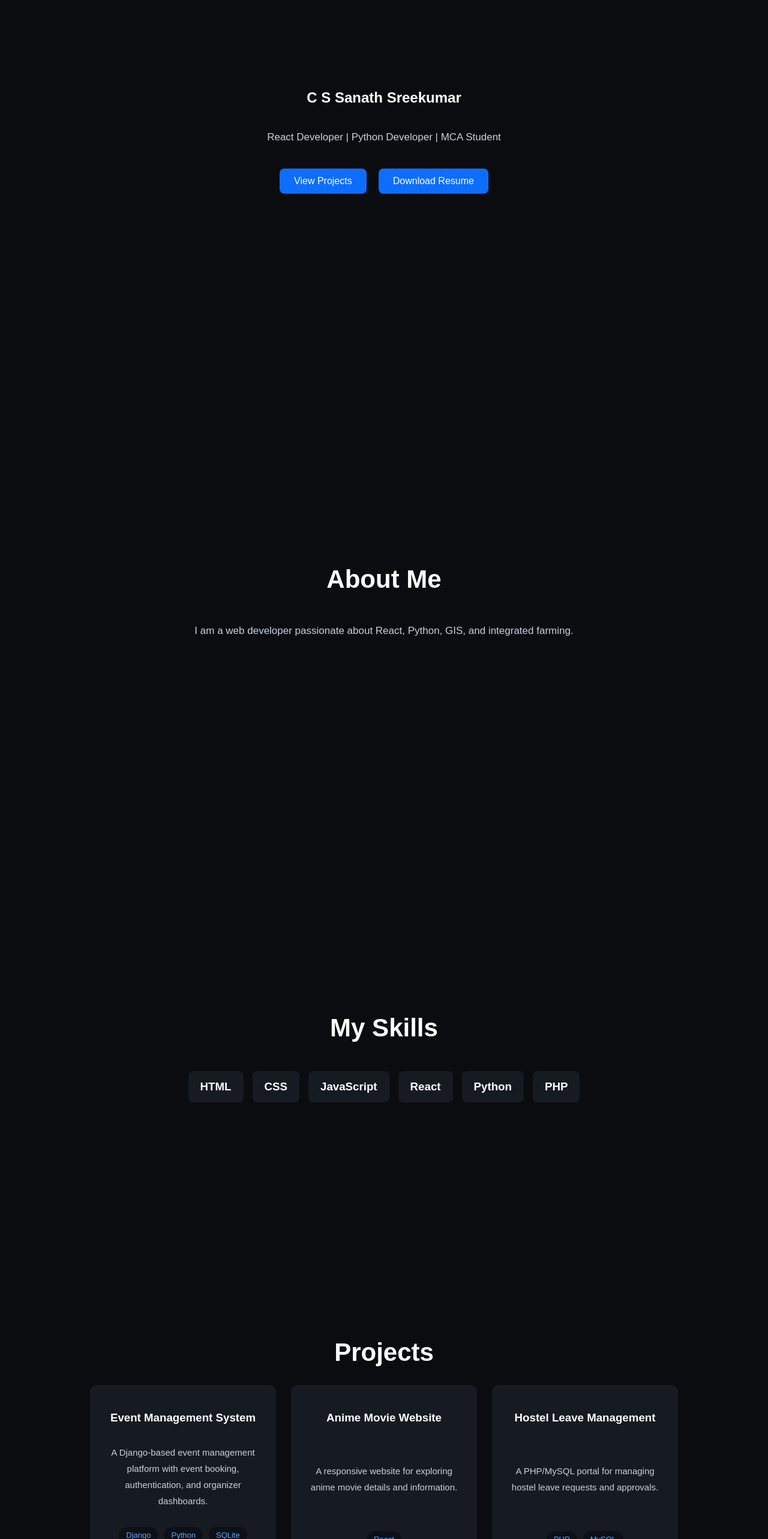
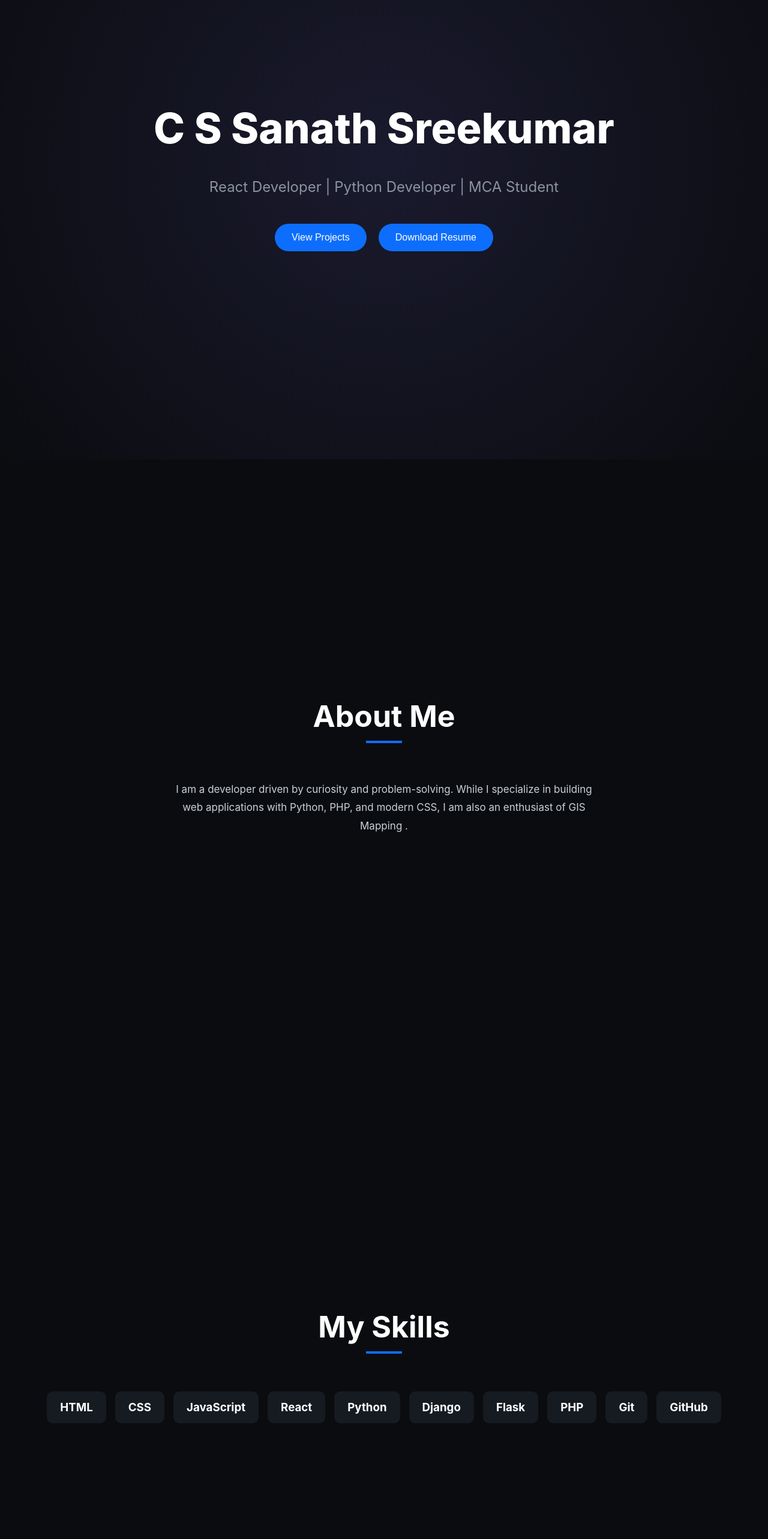
Before and after one commit to sanath2003git/portfolio-react, a React (Vite) app: page / in a window 1280 px wide. Shown: the part 234-2800 px from the top of the page at 60% size. Built offline with nearby package versions, Linux system fonts and the light colour scheme.

Commit message:
functional React portfolio version

```diff
--- a/src/components/About.jsx
+++ b/src/components/About.jsx
@@ -1,14 +1,30 @@
 function About() {
+
   return (
-    <section id="about" className="reveal">
-      <h2>About Me</h2>
 
-      <p>
-        I am a web developer passionate about
-        React, Python, GIS, and integrated farming.
-      </p>
+    <section
+      id="about"
+      className="reveal"
+    >
+
+      <h2 className="section-title">
+        About Me
+      </h2>
+
+       <p>
+          I am a developer driven by curiosity and
+          problem-solving. While I specialize in
+          building web applications with Python,
+          PHP, and modern CSS, I am also an
+          enthusiast of GIS Mapping .
+        </p>
+
+
+
     </section>
+
   );
+
 }
 
 export default About;
--- a/src/components/Footer.jsx
+++ b/src/components/Footer.jsx
@@ -8,6 +8,10 @@ function Footer() {
         © 2026 C S Sanath Sreekumar
       </p>
 
+      <p>
+        Built with React
+      </p>
+
     </footer>
 
   );
--- a/src/components/Hero.jsx
+++ b/src/components/Hero.jsx
@@ -1,5 +1,3 @@
-import Button from './Button';
-
 function Hero() {
 
   return (
@@ -9,23 +7,29 @@ function Hero() {
       className="reveal"
     >
 
-      <h1>C S Sanath Sreekumar</h1>
+      <h1 className="hero-title">
+        C S Sanath Sreekumar
+      </h1>
 
-      <p>
+      <p className="hero-subtitle">
         React Developer | Python Developer | MCA Student
       </p>
 
       <div className="hero-buttons">
 
         <a href="#projects">
-          <Button text="View Projects" />
+          <button>
+            View Projects
+          </button>
         </a>
 
         <a
           href="/resume.pdf"
           download
         >
-          <Button text="Download Resume" />
+          <button>
+            Download Resume
+          </button>
         </a>
 
       </div>
--- a/src/components/ProjectCard.jsx
+++ b/src/components/ProjectCard.jsx
@@ -1,4 +1,9 @@
-function ProjectCard({ title, description, tech }) {
+function ProjectCard({
+  title,
+  description,
+  tech,
+  github
+}) {
 
   return (
 
@@ -24,9 +29,19 @@ function ProjectCard({ title, description, tech }) {
 
       </div>
 
-      <button>
-        View Project
-      </button>
+      {/* GitHub Button */}
+      <div className="project-buttons">
+
+        <a
+          href={github}
+          target="_blank"
+        >
+          <button>
+            GitHub
+          </button>
+        </a>
+
+      </div>
 
     </div>
 
--- a/src/components/Projects.jsx
+++ b/src/components/Projects.jsx
@@ -8,7 +8,9 @@ const projects = [
     description:
       "A Django-based event management platform with event booking, authentication, and organizer dashboards.",
 
-    tech: ["Django", "Python", "SQLite", "Bootstrap"]
+    tech: ["Django", "Python", "SQLite", "Bootstrap"],
+
+    github: "https://github.com/sanath2003git/event-management-system-2"
   },
 
   {
@@ -17,7 +19,9 @@ const projects = [
     description:
       "A responsive website for exploring anime movie details and information.",
 
-    tech: ["React"]
+    tech: ["React"],
+
+    github: "https://github.com/sanath2003git/movie_"
   },
 
   {
@@ -26,7 +30,9 @@ const projects = [
     description:
       "A PHP/MySQL portal for managing hostel leave requests and approvals.",
 
-    tech: ["PHP", "MySQL"]
+    tech: ["PHP", "MySQL"],
+
+    github: "https://github.com/sanath2003git/hostel-leave-management-system"
   },
 
   {
@@ -35,7 +41,9 @@ const projects = [
     description:
       "A Python Flask-based expense tracking application.",
 
-    tech: ["Python", "Flask"]
+    tech: ["Python", "Flask"],
+
+    github: "https://github.com/sanath2003git/Expense-tracker"
   }
 
 ];
@@ -46,7 +54,7 @@ function Projects() {
 
     <section id="projects" className="reveal">
 
-      <h2>Projects</h2>
+      <h2 className="section-title">Projects</h2>
 
       <div className="projects-container">
 
@@ -57,6 +65,7 @@ function Projects() {
             title={project.title}
             description={project.description}
             tech={project.tech}
+            github={project.github}
           />
 
         ))}
--- a/src/components/Skills.jsx
+++ b/src/components/Skills.jsx
@@ -4,21 +4,42 @@ const skills = [
   "JavaScript",
   "React",
   "Python",
-  "PHP"
+  "Django",
+  "Flask",
+  "PHP",
+  "Git",
+  "GitHub"
 ];
 
 function Skills() {
+
   return (
-    <section id="skills" className="reveal">
-      <h2>My Skills</h2>
+
+    <section
+      id="skills"
+      className="reveal"
+    >
+
+      <h2 className="section-title">
+        My Skills
+      </h2>
 
       <div className="skills-container">
+
         {skills.map((skill) => (
-  <h3 key={skill}>{skill}</h3>
+
+          <h3 key={skill}>
+            {skill}
+          </h3>
+
         ))}
+
       </div>
+
     </section>
+
   );
+
 }
 
 export default Skills;
--- a/src/index.css
+++ b/src/index.css
@@ -6,17 +6,27 @@ body {
   margin: 0;
   background-color: #0b0c10;
   color: white;
-  font-family: Arial, sans-serif;
+  font-family: 'Inter', Arial, sans-serif;
+}
+
+/* Container */
+
+.container {
+  width: 90%;
+  max-width: 1200px;
+  margin: auto;
 }
 
 /* Navbar */
 
 .navbar {
-  transition: 0.3s;
+  transition: all 0.3s ease;
 }
 
 .navbar.scrolled {
-  background-color: #0d1117;
+  background: rgba(13, 17, 23, 0.95);
+
+  backdrop-filter: blur(10px);
 
   box-shadow: 0 5px 20px rgba(0, 0, 0, 0.5);
 }
@@ -28,19 +38,28 @@ nav {
 
   padding: 20px 50px;
 
-  background-color: #161b22;
+  position: fixed;
 
-  position: sticky;
+  width: 100%;
+
   top: 0;
 
   z-index: 1000;
+
+  box-sizing: border-box;
+
+  background: rgba(11, 12, 16, 0.9);
+
+  backdrop-filter: blur(10px);
 }
 
 nav h1 {
-  font-size: 28px;
-  font-weight: bold;
+  font-size: 30px;
+  font-weight: 800;
 
   color: #0d6efd;
+
+  letter-spacing: 1px;
 }
 
 /* Desktop Menu */
@@ -48,7 +67,7 @@ nav h1 {
 .desktop-menu {
   display: flex;
 
-  gap: 25px;
+  gap: 30px;
 
   list-style: none;
 }
@@ -57,26 +76,20 @@ nav h1 {
   transition: 0.3s;
 }
 
-/* Links */
-
 .desktop-menu a,
 .mobile-menu a {
   text-decoration: none;
 
   color: white;
 
+  font-weight: 500;
+
   transition: 0.3s;
-
-  font-weight: 500;
 }
 
 .desktop-menu a:hover,
 .mobile-menu a:hover {
   color: #0d6efd;
-}
-
-.mobile-menu a:active {
-  opacity: 0.7;
 }
 
 /* Right Side */
@@ -107,9 +120,9 @@ nav h1 {
 
   gap: 18px;
 
-  width: 160px;
+  width: 170px;
 
-  box-shadow: 0 5px 20px rgba(0, 0, 0, 0.5);
+  box-shadow: 0 10px 30px rgba(0, 0, 0, 0.5);
 
   animation: fadeIn 0.3s ease;
 }
@@ -117,32 +130,74 @@ nav h1 {
 /* Sections */
 
 section {
-  min-height: 80vh;
+  min-height: 100vh;
 
-  padding: 60px 20px;
+  padding: 100px 20px;
 
   display: flex;
   flex-direction: column;
   justify-content: center;
   align-items: center;
 
-  gap: 20px;
-
   text-align: center;
 }
 
-h1 {
-  margin: 0;
+/* Hero */
+
+#home {
+  background:
+    radial-gradient(circle at center,
+    #1a1a2e 0%,
+    #0b0c10 100%);
 }
 
-h2 {
-  font-size: 42px;
+.hero-title {
+  font-size: 70px;
+
+  font-weight: 800;
 
   margin-bottom: 10px;
 }
 
+.hero-subtitle {
+  font-size: 24px;
+
+  color: #8b949e;
+
+  margin-bottom: 40px;
+}
+
+/* Section Titles */
+
+.section-title {
+  position: relative;
+
+  font-size: 50px;
+
+  margin-bottom: 60px;
+
+  font-weight: 700;
+}
+
+.section-title::after {
+  content: '';
+
+  position: absolute;
+
+  width: 60px;
+  height: 4px;
+
+  background-color: #0d6efd;
+
+  bottom: -15px;
+
+  left: 50%;
+
+  transform: translateX(-50%);
+}
+
 p {
-  max-width: 650px;
+  max-width: 700px;
 
   line-height: 1.8;
 
@@ -154,10 +209,11 @@ p {
 /* Buttons */
 
 button {
-  padding: 12px 24px;
+  padding: 14px 28px;
 
   border: none;
-  border-radius: 8px;
+
+  border-radius: 50px;
 
   background-color: #0d6efd;
 
@@ -166,6 +222,7 @@ button {
   cursor: pointer;
 
   font-size: 16px;
+
   font-weight: 500;
 
   transition: all 0.3s ease;
@@ -174,7 +231,25 @@ button {
 button:hover {
   background-color: #1f6feb;
 
-  transform: translateY(-2px);
+  transform: translateY(-3px);
+
+  box-shadow: 0 8px 20px rgba(13, 110, 253, 0.4);
+}
+
+/* Hero Buttons */
+
+.hero-buttons {
+  display: flex;
+
+  gap: 20px;
+
+  flex-wrap: wrap;
+
+  justify-content: center;
+}
+
+.hero-buttons a {
+  text-decoration: none;
 }
 
 /* Skills */
@@ -192,9 +267,9 @@ button:hover {
 .skills-container h3 {
   background-color: #161b22;
 
-  padding: 15px 20px;
+  padding: 15px 22px;
 
-  border-radius: 8px;
+  border-radius: 10px;
 
   transition: 0.3s;
 }
@@ -220,11 +295,13 @@ button:hover {
 .project-card {
   background-color: #161b22;
 
-  width: 260px;
+  border: 1px solid #30363d;
 
-  padding: 25px;
+  width: 280px;
 
-  border-radius: 12px;
+  padding: 30px;
+
+  border-radius: 16px;
 
   text-align: center;
 
@@ -233,19 +310,65 @@ button:hover {
   justify-content: space-between;
 
   transition: all 0.3s ease;
+
+  box-shadow: 0 5px 20px rgba(0,0,0,0.3);
 }
 
 .project-card:hover {
   transform: translateY(-10px);
 
-  box-shadow: 0 10px 30px rgba(0, 0, 0, 0.4);
+  border-color: #0d6efd;
+
+  box-shadow: 0 10px 30px rgba(0,0,0,0.5);
+}
+
+.project-card h3 {
+  margin-bottom: 15px;
 }
 
 .project-card p {
   font-size: 15px;
 }
 
-/* Back To Top Button */
+/* Tech Stack */
+
+.tech-stack {
+  display: flex;
+
+  flex-wrap: wrap;
+
+  gap: 10px;
+
+  justify-content: center;
+
+  margin-top: 15px;
+
+  margin-bottom: 20px;
+}
+
+.tech-badge {
+  background-color: #21262d;
+
+  color: #58a6ff;
+
+  padding: 6px 12px;
+
+  border-radius: 20px;
+
+  font-size: 13px;
+
+  font-weight: 500;
+
+  transition: 0.3s;
+}
+
+.tech-badge:hover {
+  transform: translateY(-3px);
+
+  background-color: #1c2128;
+}
+
+/* Back To Top */
 
 .top-button {
   position: fixed;
@@ -256,7 +379,6 @@ button:hover {
   width: 55px;
   height: 55px;
 
-  border: none;
   border-radius: 50%;
 
   background: linear-gradient(135deg, #0d6efd, #3b82f6);
@@ -264,9 +386,8 @@ button:hover {
   color: white;
 
   font-size: 22px;
+
   font-weight: bold;
-
-  cursor: pointer;
 
   display: flex;
   justify-content: center;
@@ -283,12 +404,6 @@ button:hover {
   transform: translateY(-6px) scale(1.08);
 
   box-shadow: 0 12px 30px rgba(13, 110, 253, 0.6);
-
-  background: linear-gradient(135deg, #3b82f6, #60a5fa);
-}
-
-.top-button:active {
-  transform: scale(0.95);
 }
 
 /* Scroll Reveal */
@@ -307,7 +422,43 @@ button:hover {
   transform: translateY(0);
 }
 
-/* Responsive Navbar */
+/* Footer */
+
+footer {
+  padding: 40px 20px;
+
+  background-color: #161b22;
+
+  text-align: center;
+
+  border-top: 1px solid #30363d;
+}
+
+.contact-links {
+  display: flex;
+
+  gap: 25px;
+
+  justify-content: center;
+
+  font-size: 35px;
+
+  margin-top: 20px;
+}
+
+.contact-links a {
+  color: white;
+
+  transition: 0.3s;
+}
+
+.contact-links a:hover {
+  color: #0d6efd;
+
+  transform: translateY(-5px);
+}
+
+/* Responsive */
 
 .nav-right button {
   display: none;
@@ -327,8 +478,16 @@ button:hover {
     display: block;
   }
 
-  h2 {
-    font-size: 34px;
+  .hero-title {
+    font-size: 45px;
+  }
+
+  .hero-subtitle {
+    font-size: 18px;
+  }
+
+  .section-title {
+    font-size: 38px;
   }
 
   p {
@@ -342,7 +501,7 @@ button:hover {
 
 }
 
-/* Animations */
+/* Animation */
 
 @keyframes fadeIn {
 
@@ -358,78 +517,131 @@ button:hover {
 
 }
 
-.hero-buttons {
+/* ABOUT SECTION */
+
+.about-section {
+  min-height: 100vh;
+
   display: flex;
 
-  gap: 20px;
+  justify-content: space-between;
 
-  flex-wrap: wrap;
+  align-items: center;
+
+  gap: 80px;
+
+  padding: 120px 80px;
+
+  text-align: left;
+}
+
+.about-left {
+  flex: 1;
+}
+
+.about-left h2 {
+  font-size: 55px;
+
+  margin-bottom: 10px;
+}
+
+.section-line {
+  width: 80px;
+  height: 4px;
+
+  background-color: #0d6efd;
+
+  margin-bottom: 40px;
+
+  border-radius: 10px;
+}
+
+.about-left p {
+  font-size: 20px;
+
+  line-height: 1.8;
+
+  color: #9ca3af;
+
+  margin-bottom: 30px;
+
+  max-width: 700px;
+}
+
+/* RIGHT SIDE */
+
+.about-right {
+  flex: 1;
+
+  display: flex;
 
   justify-content: center;
 }
 
-.hero-buttons a {
-  text-decoration: none;
-}
+.interest-card {
+  width: 100%;
 
-.contact-links {
-  display: flex;
+  max-width: 500px;
 
-  gap: 25px;
+  background-color: #111827;
 
-  font-size: 35px;
-}
+  border: 1px solid rgba(255,255,255,0.1);
 
-.contact-links a {
-  color: white;
+  border-radius: 20px;
+
+  padding: 40px;
 
   transition: 0.3s;
 }
 
-.contact-links a:hover {
-  color: #0d6efd;
+.interest-card:hover {
+  transform: translateY(-8px);
 
-  transform: translateY(-5px);
+  border-color: #0d6efd;
+
+  box-shadow: 0 10px 30px rgba(13,110,253,0.2);
 }
 
-footer {
-  padding: 30px;
+.interest-card h3 {
+  font-size: 32px;
 
-  text-align: center;
+  margin-bottom: 30px;
 
-  background-color: #161b22;
+  color: #0d6efd;
 }
 
-/* Tech Stack */
+.interest-card ul {
+  list-style: none;
 
-.tech-stack {
+  padding: 0;
+}
+
+.interest-card li {
+  font-size: 22px;
+
+  margin-bottom: 25px;
+
   display: flex;
 
-  flex-wrap: wrap;
+  align-items: center;
 
-  gap: 10px;
-
-  justify-content: center;
-
-  margin-top: 15px;
+  gap: 15px;
 }
 
-.tech-badge {
-  background-color: #0d1117;
+/* RESPONSIVE */
 
-  color: #58a6ff;
+@media (max-width: 992px) {
 
-  padding: 6px 12px;
+  .about-section {
+    flex-direction: column;
 
-  border-radius: 20px;
+    text-align: center;
 
-  font-size: 13px;
+    padding: 100px 30px;
+  }
 
-  transition: 0.3s;
+  .section-line {
+    margin: 0 auto 40px;
+  }
+
 }
-
-.tech-badge:hover {
-  transform: translateY(-3px);
-
-  background-color: #1c2128;
-}
```
Also changed, not shown: src/App.jsx (+32 -8 lines), src/components/Contact.jsx (+14 -8 lines).
